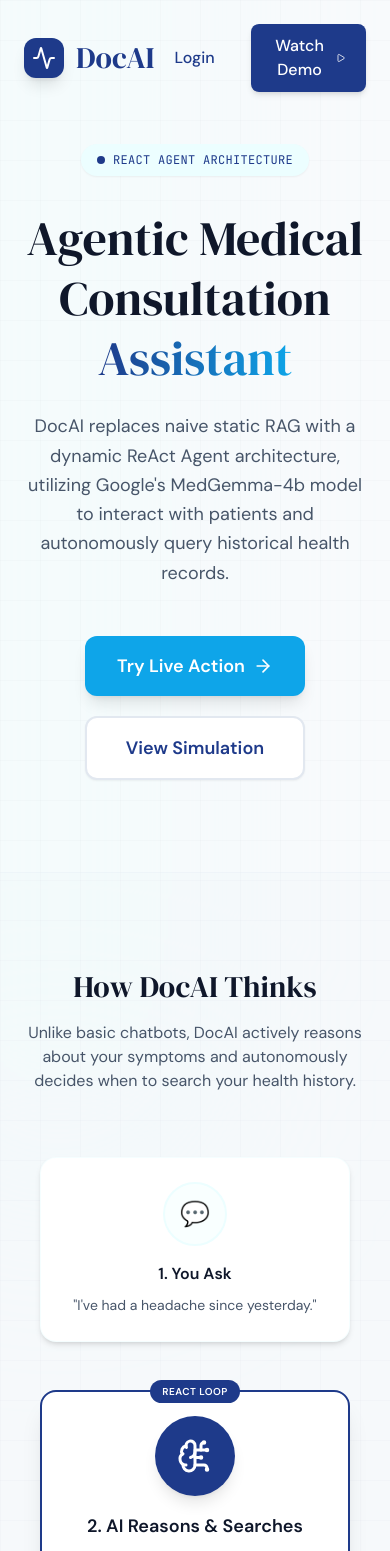
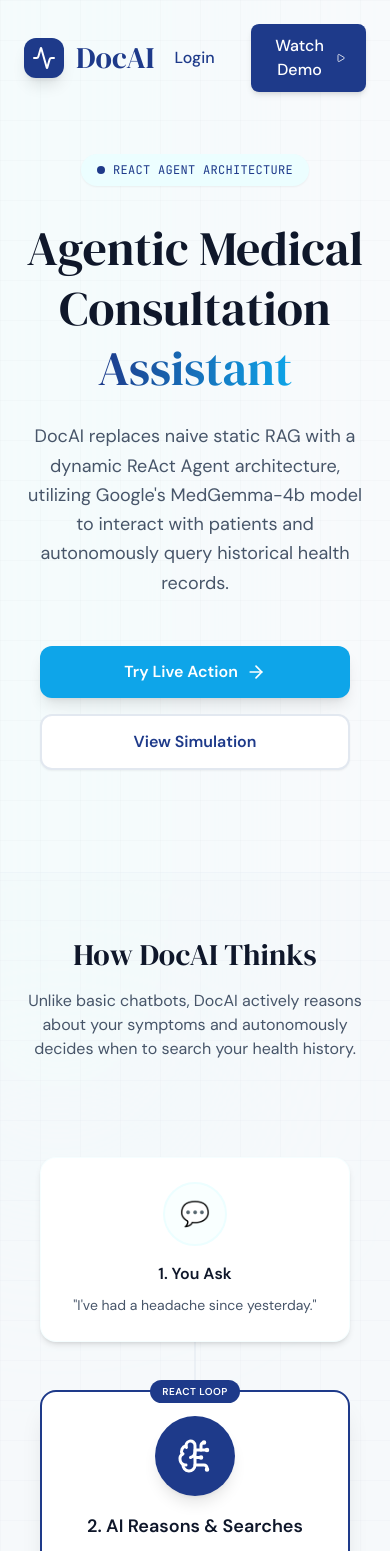
Before and after one commit to Anshuman-cs50/DocAI, a React (Vite) app in the folder frontend/: page / in a window 390 px wide. Shown: the top 1551 px of the page. Built offline with nearby package versions, Linux system fonts and the light colour scheme; no server answers.

Commit message:
made the page reactive

```diff
--- a/frontend/src/pages/LandingPage.jsx
+++ b/frontend/src/pages/LandingPage.jsx
@@ -49,16 +49,16 @@
             DocAI replaces naive static RAG with a dynamic ReAct Agent architecture, utilizing Google's MedGemma-4b model to interact with patients and autonomously query historical health records.
           </p>
 
-          <div className="flex flex-col sm:flex-row gap-5 mb-16">
+          <div className="flex flex-col sm:flex-row w-full sm:w-auto gap-4 md:gap-5 mb-16 px-4 sm:px-0">
             <button
               onClick={() => navigate('/login')}
-              className="px-8 py-4 bg-accent hover:bg-accentHover text-white font-bold rounded-xl shadow-lg transition-all hover:scale-105 hover:shadow-xl flex items-center justify-center gap-2 text-lg"
+              className="w-full sm:w-auto px-6 py-3.5 md:px-8 md:py-4 bg-accent hover:bg-accentHover text-white font-bold rounded-xl shadow-lg transition-all hover:scale-105 hover:shadow-xl flex items-center justify-center gap-2 text-base md:text-lg"
             >
               Try Live Action <ArrowRight size={20} />
             </button>
             <button
               onClick={() => navigate('/demo')}
-              className="px-8 py-4 bg-white border-2 border-slateBlue hover:border-medicalBlue text-medicalBlue font-bold rounded-xl shadow-sm transition-all hover:bg-slateBlue/30 flex items-center justify-center gap-2 text-lg"
+              className="w-full sm:w-auto px-6 py-3.5 md:px-8 md:py-4 bg-white border-2 border-slateBlue hover:border-medicalBlue text-medicalBlue font-bold rounded-xl shadow-sm transition-all hover:bg-slateBlue/30 flex items-center justify-center gap-2 text-base md:text-lg"
             >
               View Simulation
             </button>
@@ -66,21 +66,25 @@
         </div>
 
         {/* Animated Workflow Section */}
-        <div className="w-full bg-slateBlue/10 py-24 border-y border-slateBlue/30 relative overflow-hidden">
+        <div className="w-full bg-slateBlue/10 py-16 md:py-24 border-y border-slateBlue/30 relative overflow-hidden">
           <div className="max-w-7xl mx-auto px-6 flex flex-col items-center text-center">
             <h3 className="font-serif text-3xl text-textMain mb-4">How DocAI Thinks</h3>
             <p className="text-textMuted mb-16 max-w-2xl">Unlike basic chatbots, DocAI actively reasons about your symptoms and autonomously decides when to search your health history.</p>
 
-            <div className="relative w-full max-w-5xl flex flex-col md:flex-row justify-between items-center gap-12 md:gap-4 px-4">
+            <div className="relative w-full max-w-5xl flex flex-col md:flex-row justify-between items-center gap-12 md:gap-4 px-4 py-8 md:py-0">
 
               {/* Connecting Line (Desktop) */}
               <div className="hidden md:block absolute top-1/2 left-24 right-24 h-0.5 bg-slateBlue/50 -translate-y-1/2 z-0"></div>
+              {/* Connecting Line (Mobile) */}
+              <div className="block md:hidden absolute top-12 bottom-12 left-1/2 w-0.5 bg-slateBlue/50 -translate-x-1/2 z-0"></div>
 
               {/* Animated Dot (Desktop) */}
               <div className="hidden md:block absolute top-1/2 left-24 w-4 h-4 bg-accent rounded-full -translate-y-1/2 -mt-2 shadow-[0_0_15px_rgba(255,107,107,0.8)] z-10 animate-[travel_6s_ease-in-out_infinite]"></div>
+              {/* Animated Dot (Mobile) */}
+              <div className="block md:hidden absolute top-12 left-1/2 w-4 h-4 bg-accent rounded-full -translate-x-1/2 -ml-2 shadow-[0_0_15px_rgba(255,107,107,0.8)] z-10 animate-[travel-mobile_6s_ease-in-out_infinite]"></div>
 
               {/* Step 1: User Input */}
-              <div className="relative z-10 flex flex-col items-center bg-white p-6 rounded-2xl shadow-md border border-medicalCyan/50 w-full md:w-64">
+              <div className="relative z-10 flex flex-col items-center bg-white p-6 rounded-2xl shadow-md border border-medicalCyan/50 w-full max-w-sm md:w-64">
                 <div className="w-16 h-16 bg-medicalCyan/30 text-medicalBlue rounded-full flex items-center justify-center mb-4 border-2 border-medicalCyan">
                   <span className="text-2xl">💬</span>
                 </div>
@@ -89,7 +93,7 @@
               </div>
 
               {/* Step 2: Agent Reasoning */}
-              <div className="relative z-10 flex flex-col items-center bg-white p-6 rounded-2xl shadow-xl border-2 border-medicalBlue w-full md:w-72 transform md:-translate-y-4">
+              <div className="relative z-10 flex flex-col items-center bg-white p-6 rounded-2xl shadow-xl border-2 border-medicalBlue w-full max-w-sm md:w-72 transform md:-translate-y-4">
                 <div className="absolute -top-3 px-3 py-1 bg-medicalBlue text-white text-[10px] font-bold rounded-full uppercase tracking-wider">ReAct Loop</div>
                 <div className="w-20 h-20 bg-medicalBlue text-white rounded-full flex items-center justify-center mb-4 shadow-lg animate-[pulse_3s_ease-in-out_infinite]">
                   <BrainCircuit size={36} />
@@ -99,7 +103,7 @@
               </div>
 
               {/* Step 3: Personalized Response */}
-              <div className="relative z-10 flex flex-col items-center bg-white p-6 rounded-2xl shadow-md border border-medicalCyan/50 w-full md:w-64">
+              <div className="relative z-10 flex flex-col items-center bg-white p-6 rounded-2xl shadow-md border border-medicalCyan/50 w-full max-w-sm md:w-64">
                 <div className="w-16 h-16 bg-successGreen/20 text-successGreen rounded-full flex items-center justify-center mb-4 border-2 border-successGreen/50">
                   <span className="text-2xl">✨</span>
                 </div>
@@ -118,6 +122,14 @@
               60% { left: 50%; transform: translate(-50%, -50%) scale(1.5); }
               90% { opacity: 1; }
               100% { left: 90%; opacity: 0; }
+            }
+            @keyframes travel-mobile {
+              0% { top: 5%; opacity: 0; }
+              10% { opacity: 1; }
+              40% { top: 50%; transform: translate(-50%, -50%) scale(1.5); }
+              60% { top: 50%; transform: translate(-50%, -50%) scale(1.5); }
+              90% { opacity: 1; }
+              100% { top: 95%; opacity: 0; }
             }
           `}} />
         </div>
```
